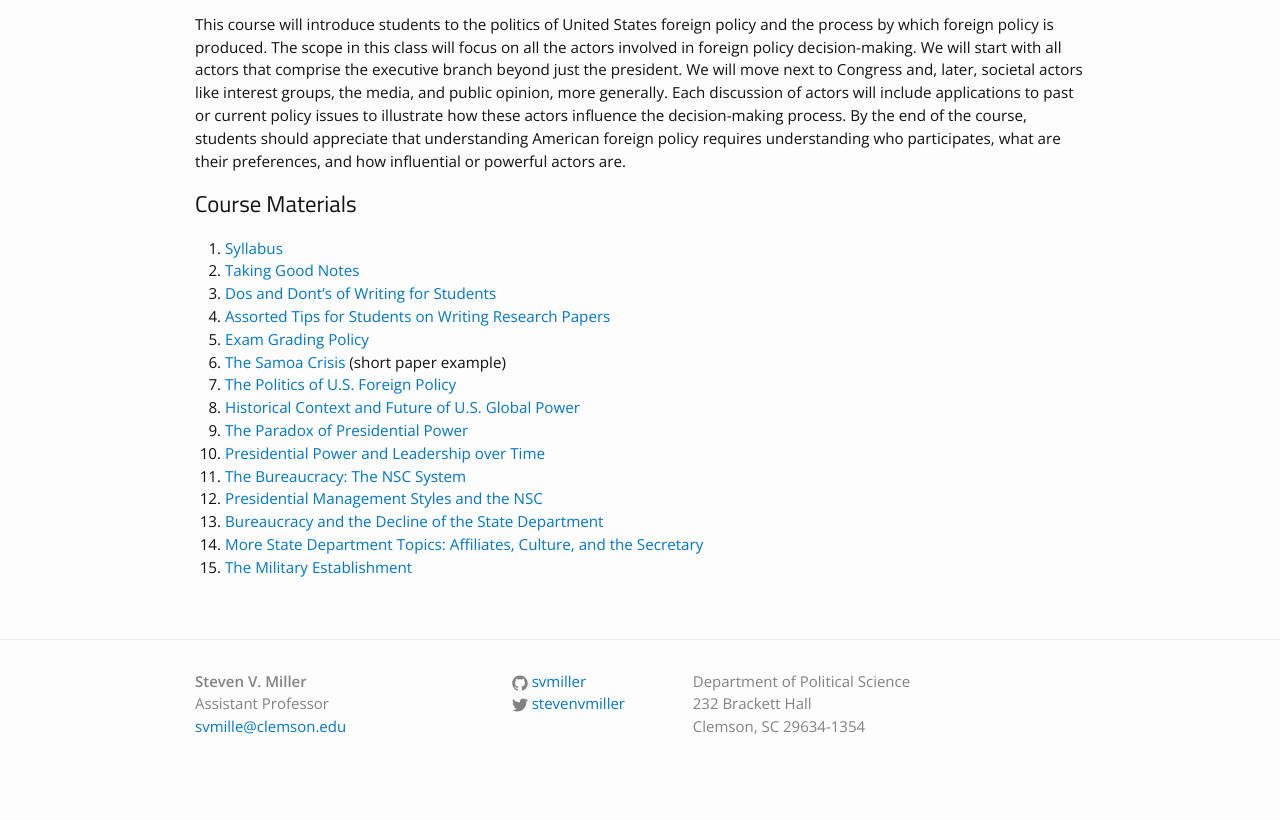
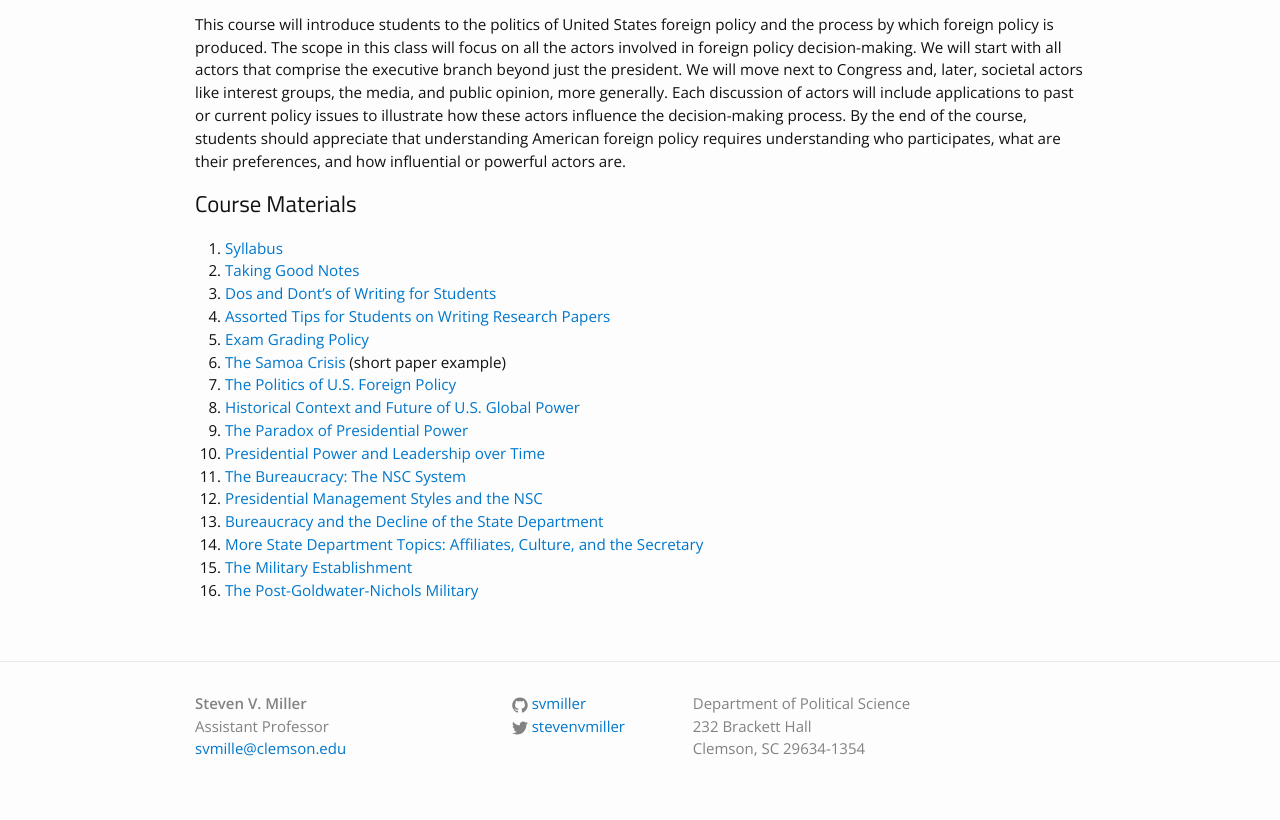
Before and after one commit to svmiller/svmiller.github.io, a Jekyll site: the page built from teaching/posc-3630.md, in a window 1280 px wide. Shown: the part 483-1303 px from the top of the page. Built offline with Jekyll 4.4.1, drawn with Linux system fonts in a browser that asks for light colours; some web fonts are replaced; before the commit the page ends 1280 px from its top, so only the background shows below that.

Commit message:
add lecture 02.11.2016

```diff
--- a/teaching/posc-3630.md
+++ b/teaching/posc-3630.md
@@ -25,3 +25,4 @@ This course will introduce students to the politics of United States foreign pol
 13. [Bureaucracy and the Decline of the State Department](https://www.dropbox.com/s/vw3v140622cee4i/posc3630-lecture-state-bureaucracy.pdf?dl=0)
 14. [More State Department Topics: Affiliates, Culture, and the Secretary](https://www.dropbox.com/s/g29eq528y49f891/posc3630-lecture-state-other-topics.pdf?dl=0)
 15. [The Military Establishment](https://www.dropbox.com/s/c7vju75szd7r7xd/posc3630-lecture-military-establishment.pdf?dl=0)
+16. [The Post-Goldwater-Nichols Military](https://www.dropbox.com/s/56t1ivmpjlp0hv0/posc3630-lecture-post-g-n-military.pdf?dl=0)
```
